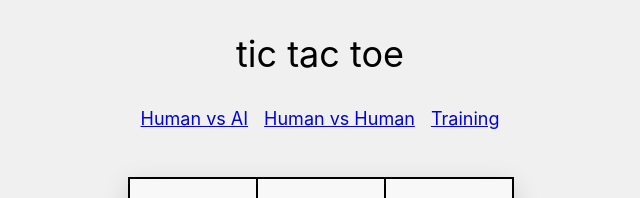
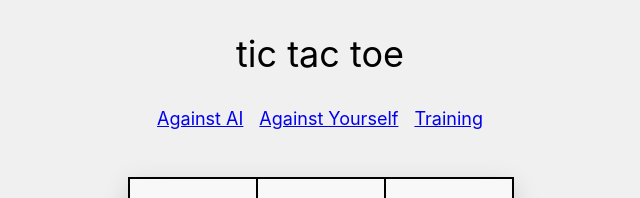
Before and after one commit to paulkre/tic-tac-toe, a React (Create React App) app: page / in a window 1280 px wide. Shown: the top 198 px of the page, without its empty margins (320-960 px from the left). Built offline with nearby package versions, Linux system fonts and the light colour scheme.

Commit message:
Highlight link of currently active page

```diff
--- a/src/components/app/app.module.scss
+++ b/src/components/app/app.module.scss
@@ -28,3 +28,8 @@
     margin-bottom: 2rem;
   }
 }
+
+.activeLink {
+  color: #333 !important;
+  text-decoration: none;
+}
--- a/src/components/app/index.tsx
+++ b/src/components/app/index.tsx
@@ -1,5 +1,11 @@
 import React from "react";
-import { BrowserRouter as Router, Switch, Route, Link } from "react-router-dom";
+import {
+  BrowserRouter as Router,
+  Switch,
+  Route,
+  Link,
+  useLocation,
+} from "react-router-dom";
 
 import styles from "./app.module.scss";
 import { Pvp } from "./pvp";
@@ -12,17 +18,35 @@ type Page = {
   title: string;
 };
 
+const Nav: React.FC<{ pages: Page[] }> = ({ pages }) => {
+  const { pathname } = useLocation();
+
+  return (
+    <nav className={styles.nav}>
+      {pages.map(({ path, title }, i) => (
+        <Link
+          to={path}
+          className={pathname === path ? styles.activeLink : undefined}
+          key={i}
+        >
+          {title}
+        </Link>
+      ))}
+    </nav>
+  );
+};
+
 export const App: React.FC = () => {
   const pages: Page[] = [
     {
       path: "/pva",
       Component: Pva,
-      title: "Human vs AI",
+      title: "Against AI",
     },
     {
       path: "/pvp",
       Component: Pvp,
-      title: "Human vs Human",
+      title: "Against Yourself",
     },
     {
       path: "/training",
@@ -37,13 +61,7 @@ export const App: React.FC = () => {
         <h1>
           <Link to="/">tic tac toe</Link>
         </h1>
-        <nav className={styles.nav}>
-          {pages.map(({ path, title }, i) => (
-            <Link to={path} key={i}>
-              {title}
-            </Link>
-          ))}
-        </nav>
+        <Nav pages={pages} />
         <Switch>
           <Route path="/" exact component={Pvp} />
           {pages.map(({ path, Component, title }, i) => (
```
